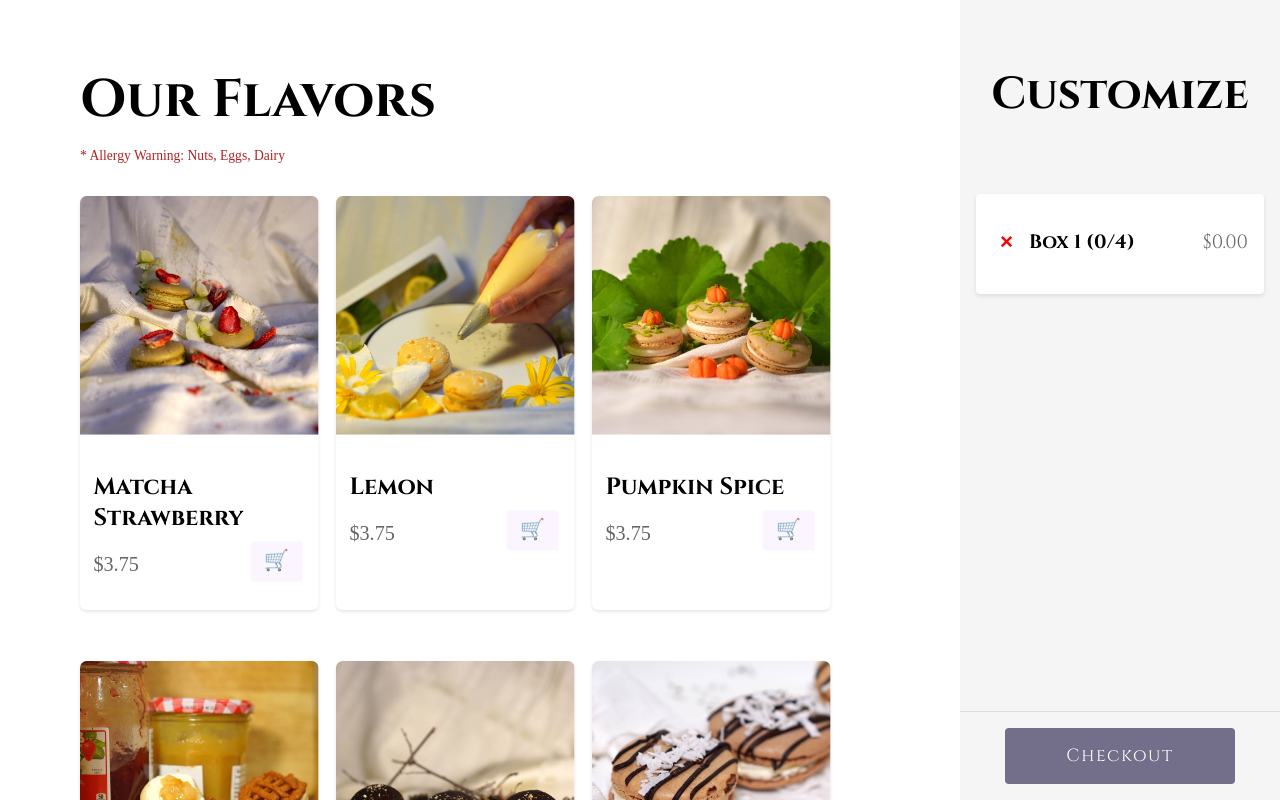
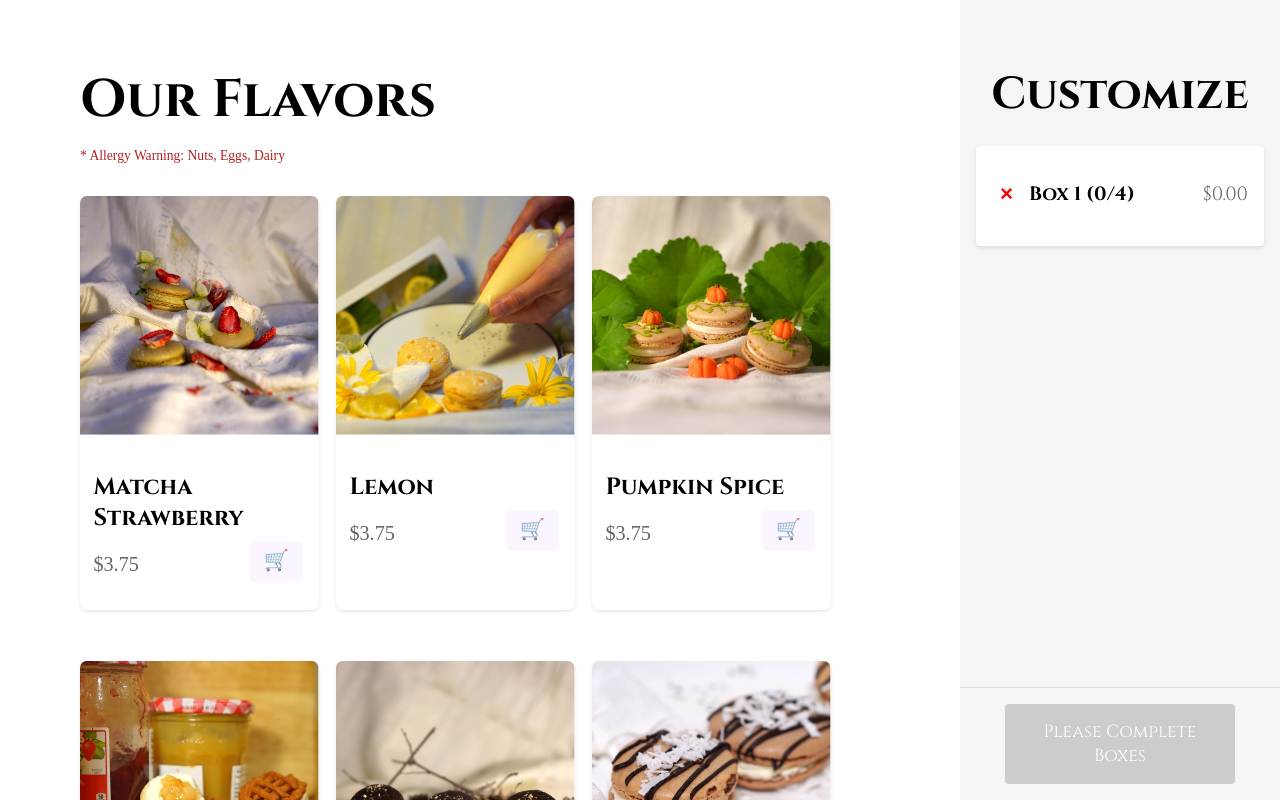
Before and after one commit to katiewangmt/Kambia, a Next.js app: page /products in a window 1280 px wide. Built offline with nearby package versions, Linux system fonts and the light colour scheme.

Commit message:
changed so you have to complete boxes to checkout

```diff
--- a/app/products/page.jsx
+++ b/app/products/page.jsx
@@ -81,6 +81,19 @@ export default function ProductsPage() {
       }));
       setBoxes(reorderedBoxes);
     }
+  }
+
+  const isCheckoutEnabled = () => {
+    // Check if all boxes except the last one are full (4 macarons)
+    // and if there's at least one box with macarons
+    return boxes.every((box, index) => {
+      if (index === boxes.length - 1) {
+        // Last box should either be full or empty
+        return box.macarons.length === 0 || box.macarons.length === 4;
+      }
+      // All other boxes must be full
+      return box.macarons.length === 4;
+    }) && boxes.some(box => box.macarons.length === 4);
   }
 
   return (
@@ -217,6 +230,7 @@ export default function ProductsPage() {
             flex: 1,
             overflowY: 'auto',
             padding: '1rem',
+            marginTop: '-3rem',
             marginBottom: '80px'
           }}
         >
@@ -224,7 +238,6 @@ export default function ProductsPage() {
             <div key={box.id} style={{
               backgroundColor: 'white',
               padding: '1rem',
-              marginTop: '-0rem',
               marginBottom: '1.5rem',
               borderRadius: '4px',
               boxShadow: '0 2px 4px rgba(0,0,0,0.1)'
@@ -326,19 +339,21 @@ export default function ProductsPage() {
             style={{
               width: '80%',
               padding: '1rem',
-              backgroundColor: '#736f8a',
+              backgroundColor: isCheckoutEnabled() ? '#736f8a' : '#cccccc',
               color: 'white',
               border: 'none',
               borderRadius: '4px',
-              cursor: 'pointer',
-              fontSize: '1.1rem',
-              letterSpacing: '0.1rem'
+              cursor: isCheckoutEnabled() ? 'pointer' : 'not-allowed',
+              fontSize: '1.1rem'
             }}
             onClick={() => {
-              console.log('Checkout clicked');
+              if (isCheckoutEnabled()) {
+                console.log('Checkout clicked');
+              }
             }}
+            disabled={!isCheckoutEnabled()}
           >
-            Checkout
+            {isCheckoutEnabled() ? 'Checkout' : 'Please Complete Boxes'}
           </button>
         </div>
       </div>
```
